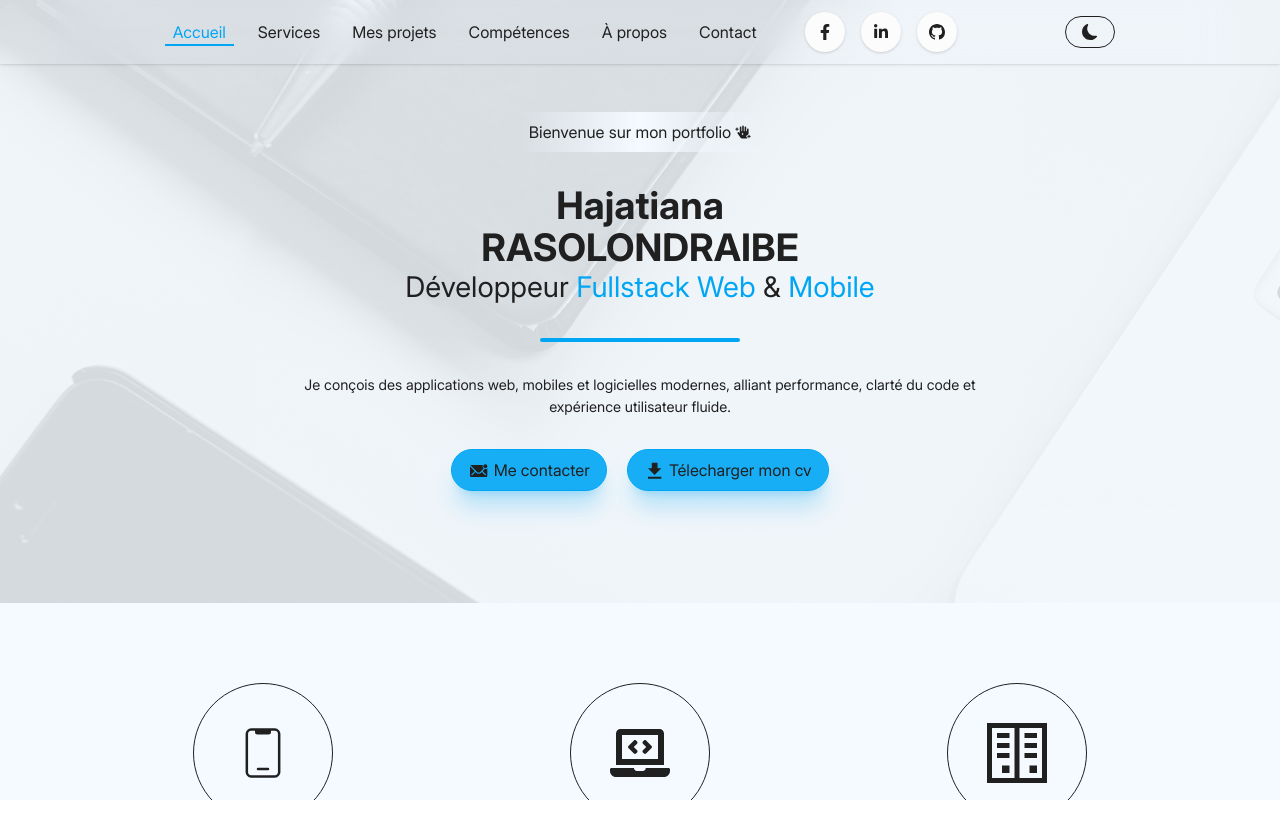
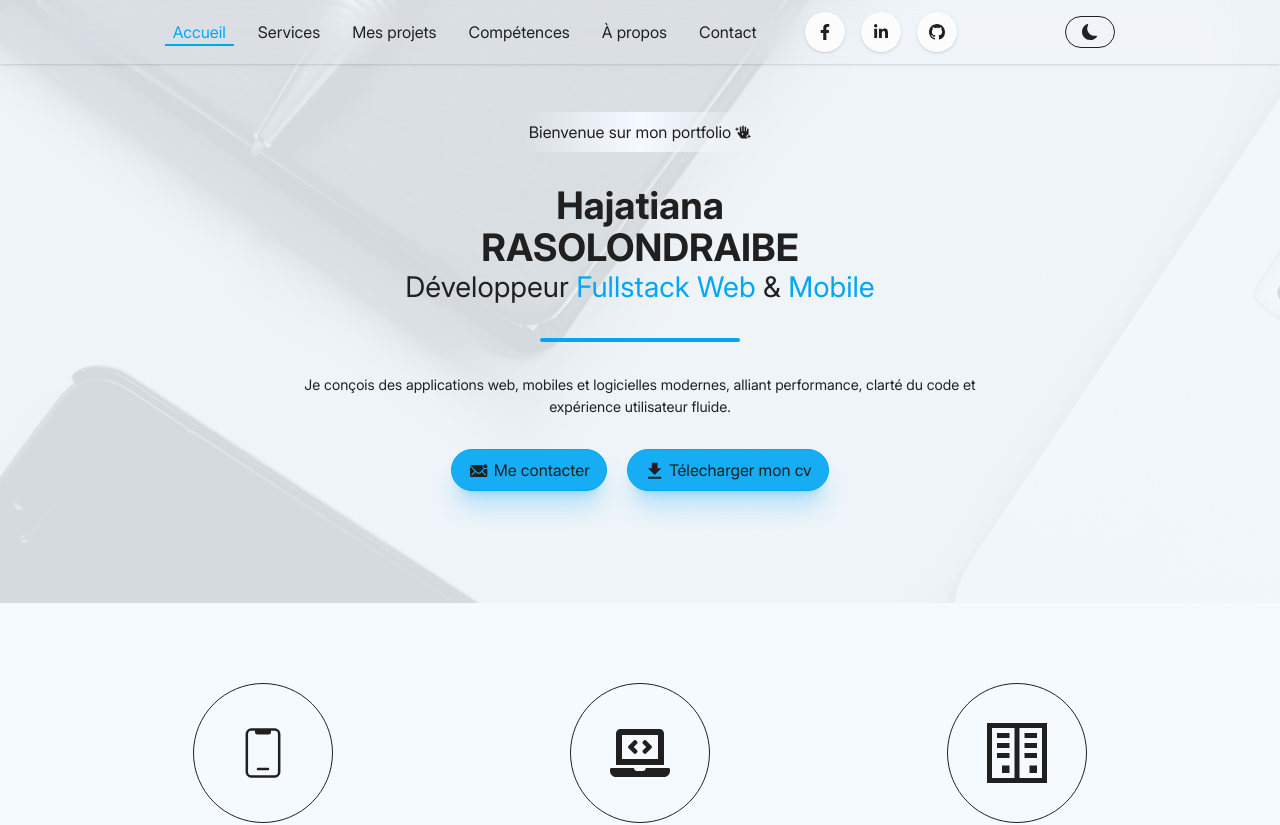
Before and after one commit to Hajatiana-0407/Portfolio-hajatiana, a React (Vite) app: page / in a window 1280 px wide. Shown: the top 825 px of the page. Before the commit the page ends 800 px from the top, so only its background shows below. Built offline with nearby package versions, Linux system fonts and the light colour scheme.

Commit message:
Débug navBar position

```diff
--- a/src/App.css
+++ b/src/App.css
@@ -25,13 +25,6 @@
   * {
     scroll-behavior: smooth;
   }
-
-  #root {
-    width: 100%;
-    height: 100vh;
-    overflow: auto;
-  }
-
 
 
   @theme {
@@ -81,19 +74,7 @@
 
 
 
-  *::-webkit-scrollbar {
-    width: 8px;
-    height: 10px;
-  }
 
-  *::-webkit-scrollbar-thumb {
-    border-radius: 10px;
-  }
-
-  * {
-    scrollbar-width: thin;
-    scrollbar-color: white var(--color-background);
-  }
 
 
   @keyframes border-expand {
@@ -112,6 +93,16 @@
 
 
   @layer utilities {
+
+    *::-webkit-scrollbar {
+      width: 8px;
+      height: 10px;
+    }
+
+    *::-webkit-scrollbar-thumb {
+      border-radius: 10px;
+    }
+
     .text-sm {
       font-size: var(--font-size-sm);
       font-family: ''
--- a/src/Components/NavBar.jsx
+++ b/src/Components/NavBar.jsx
@@ -61,16 +61,14 @@ const NavBar = () => {
     return (
         <>
             <div className={`fixed left-0 top-0 z-40 right-0 shadow`}>
-                <div className={`__container flex `}>
-                    <div className={`w-full flex  py-3 items-center ${isMobile ? 'justify-end gap-5' : 'justify-evenly'} backdrop-blur-lg bg-backgroud-transparent font-heading`}>
-                        {isMobile && <Mode  />}
+                <div className={`__container w-full flex  py-3 items-center ${isMobile ? 'justify-end gap-5' : 'justify-evenly'} backdrop-blur-lg bg-backgroud-transparent font-heading`}>
+                    {isMobile && <Mode />}
                     {!isMobile ?
                         <NavDescTop />
                         :
                         <NavMobile />
                     }
                     {!isMobile && <Mode />}
-                    </div>
                 </div>
             </div>
             {activeOnglet !== 'accueil' &&
```
Lines whose indentation alone changed are shown as unchanged.
